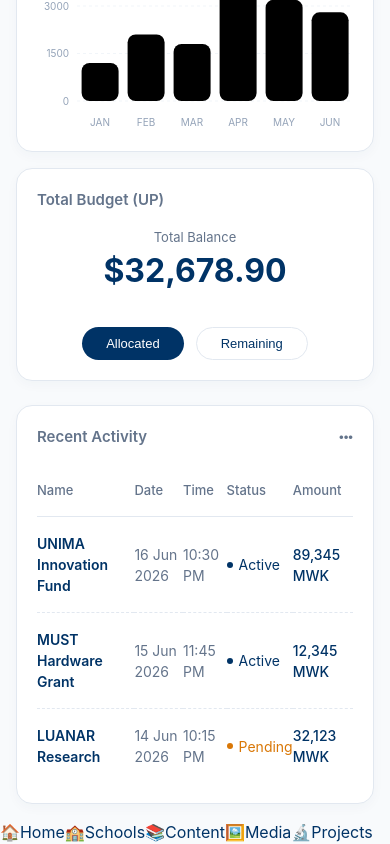
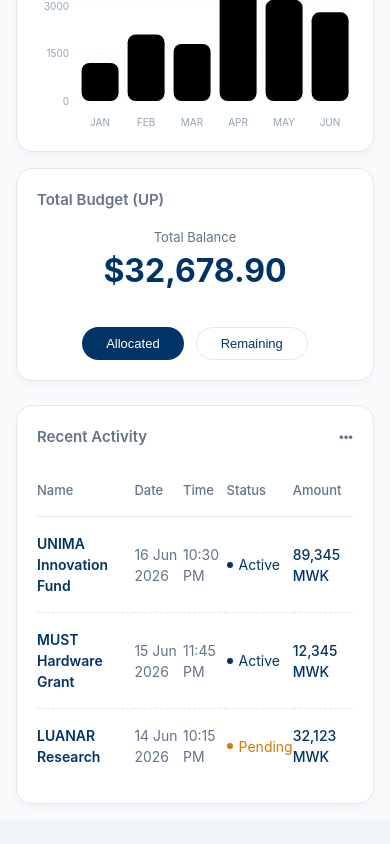
Before and after one commit to JimmyXtesla/foundation, a React (Vite) app: page /dashboard in a window 390 px wide. Shown: the part 899-1743 px from the top of the page. After the commit the page ends 1719 px from the top, so only its background shows below. Built offline with nearby package versions, Linux system fonts and the light colour scheme.

Commit message:
Remove spans for emoji and label in mobile tabs
Remove emoji and label spans from mobile tab links.

```diff
--- a/src/components/Layout.tsx
+++ b/src/components/Layout.tsx
@@ -149,8 +149,8 @@
             to={link.to}
             className={({ isActive }) => isActive ? 'mobile-tab-link active' : 'mobile-tab-link'}
           >
-            <span className="mobile-tab-icon">{link.emoji}</span>
-            <span className="mobile-tab-label">{link.short}</span>
+            <span className="mobile-tab-icon"></span>
+            <span className="mobile-tab-label"></span>
           </NavLink>
         ))}
       </nav>
```
